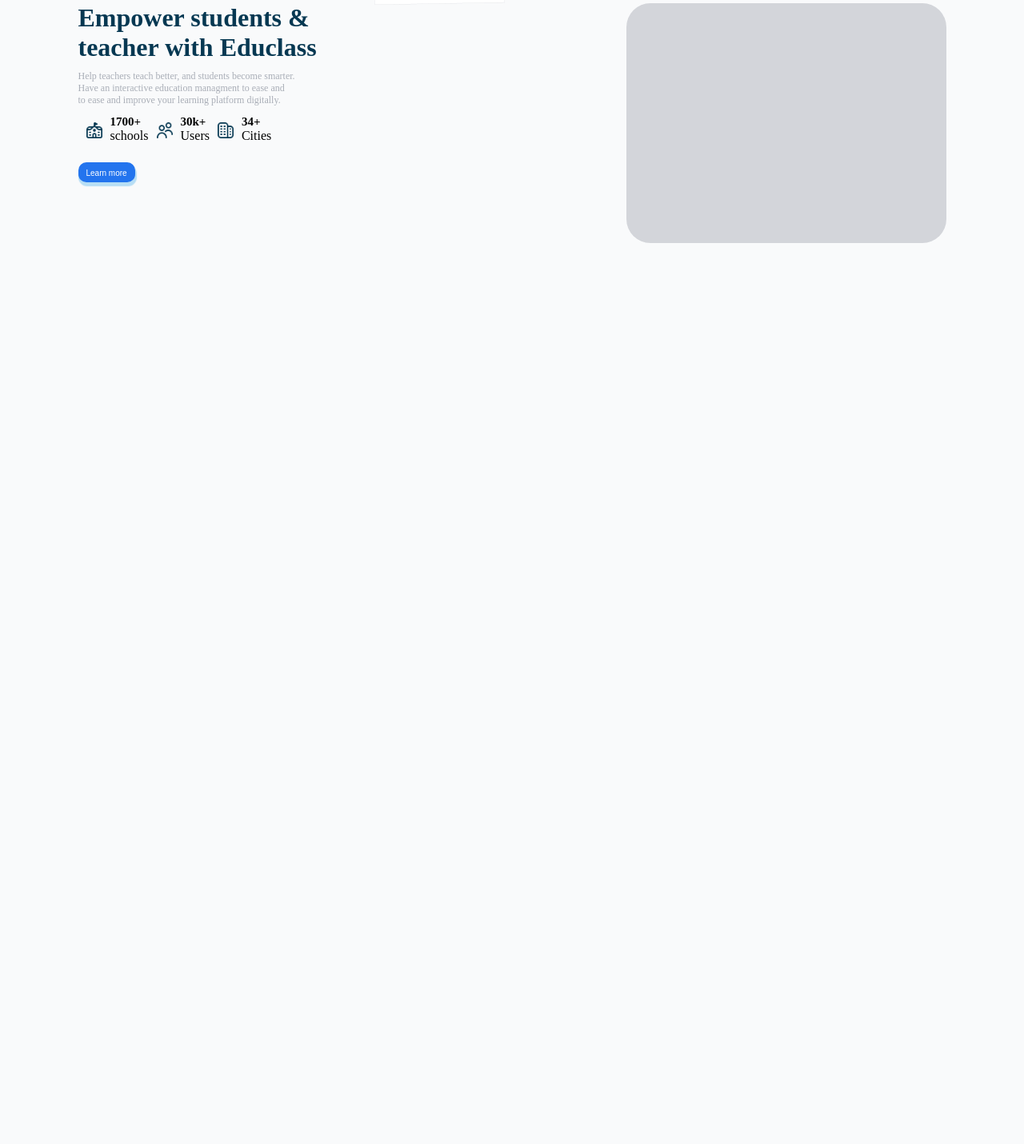
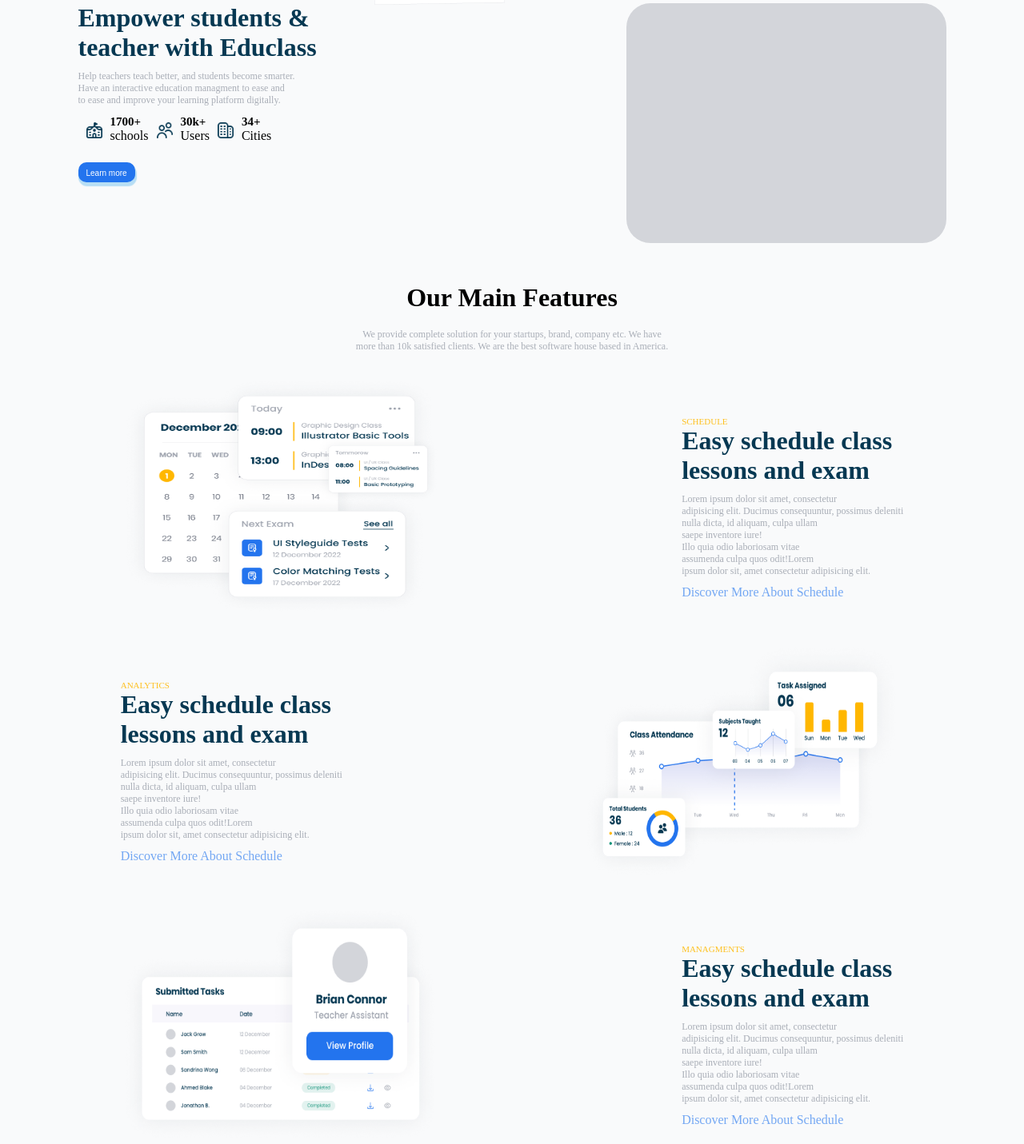
Before and after one commit to Ugochiee/EDUClass, a plain HTML site: page index.html in a window 1280 px wide. Shown: the part 796-2227 px from the top of the page at 80% size. Before the commit the page ends 1120 px from the top, so only its background shows below. Drawn offline with Linux system fonts and the light colour scheme.

Commit message:
complete section 3

```diff
--- a/index.html
+++ b/index.html
@@ -117,5 +117,89 @@
 
       <div class="grey-box"></div>
     </div>
+
+    <div class="section3 mt-5">
+      <div class="features text-center">
+        <h1>Our Main Features</h1>
+        <p class="text-grey-100 mt-2">
+          We provide complete solution for your startups, brand, company etc. We
+          have <br />
+          more than 10k satisfied clients. We are the best software house based
+          in America.
+        </p>
+      </div>
+
+      <div class="innersection3 mt-3 d-flex justify-content-around">
+        <img
+          class="imgschedule"
+          src="./img/Image.png"
+          alt="An image of the schedule"
+        />
+        <div>
+          <p class="section3-p-primary mt-5">SCHEDULE</p>
+
+          <h1 class="text-grey">Easy schedule class <br />lessons and exam</h1>
+
+          <p class="text-grey-100 mt-1">
+            Lorem ipsum dolor sit amet, consectetur <br />
+            adipisicing elit. Ducimus consequuntur, possimus deleniti <br />
+            nulla dicta, id aliquam, culpa ullam <br />
+            saepe inventore iure! <br />
+            Illo quia odio laboriosam vitae <br />
+            assumenda culpa quos odit!Lorem <br />
+            ipsum dolor sit, amet consectetur adipisicing elit. <br />
+          </p>
+
+          <p class="section3-p-discover mt-1">Discover More About Schedule</p>
+        </div>
+      </div>
+
+      <div class="innersection3 mt-3 d-flex justify-content-around">
+        <div>
+          <p class="section3-p-primary mt-5">ANALYTICS</p>
+
+          <h1 class="text-grey">Easy schedule class <br />lessons and exam</h1>
+
+          <p class="text-grey-100 mt-1">
+            Lorem ipsum dolor sit amet, consectetur <br />
+            adipisicing elit. Ducimus consequuntur, possimus deleniti <br />
+            nulla dicta, id aliquam, culpa ullam <br />
+            saepe inventore iure! <br />
+            Illo quia odio laboriosam vitae <br />
+            assumenda culpa quos odit!Lorem <br />
+            ipsum dolor sit, amet consectetur adipisicing elit. <br />
+          </p>
+
+          <p class="section3-p-discover mt-1">Discover More About Schedule</p>
+        </div>
+
+        <img
+          class="imgschedule"
+          src="./img/Image (1).png"
+          alt="Graphical reprensentation of our analytics"
+        />
+      </div>
+
+      <div class="innersection3 mt-3 d-flex justify-content-around">
+        <img class="imgschedule" src="./img/Image (3).png" alt="BRIAN CONNOR" />
+        <div>
+          <p class="section3-p-primary mt-5">MANAGMENTS</p>
+
+          <h1 class="text-grey">Easy schedule class <br />lessons and exam</h1>
+
+          <p class="text-grey-100 mt-1">
+            Lorem ipsum dolor sit amet, consectetur <br />
+            adipisicing elit. Ducimus consequuntur, possimus deleniti <br />
+            nulla dicta, id aliquam, culpa ullam <br />
+            saepe inventore iure! <br />
+            Illo quia odio laboriosam vitae <br />
+            assumenda culpa quos odit!Lorem <br />
+            ipsum dolor sit, amet consectetur adipisicing elit. <br />
+          </p>
+
+          <p class="section3-p-discover mt-1">Discover More About Schedule</p>
+        </div>
+      </div>
+    </div>
   </body>
 </html>
--- a/style.css
+++ b/style.css
@@ -196,6 +196,15 @@
 
 /* reuseable styles */
 
+.section3-p-primary {
+    color: #fec01f;
+    font-size: 11px;
+}
+
+.section3-p-discover {
+    color: #73a7f3;
+}
+
 .btn {
     padding: 5px 10px 5px 10px;
     /* tp right bottom left */
@@ -212,12 +221,20 @@
     font-size: 10px;
 }
 
+.text-size-20px {
+    font-size: 20px;
+}
+
 .d-flex {
     display: flex;
 }
 
 .shadow-sm {
     box-shadow: 1px 4px 1px 1px rgb(183, 222, 245);
+}
+
+.text-center {
+    text-align: center;
 }
 
 .p1 {
@@ -264,6 +281,10 @@
     justify-content: space-between;
 }
 
+.justify-content-center {
+    justify-content: center;
+}
+
 .justify-content-around {
     justify-content: space-around;
 }
@@ -290,3 +311,9 @@
     height: 300px;
     border-radius: 30px;
 }
+
+
+.imgschedule {
+    width: 400px;
+    height: 300px;
+}
```
